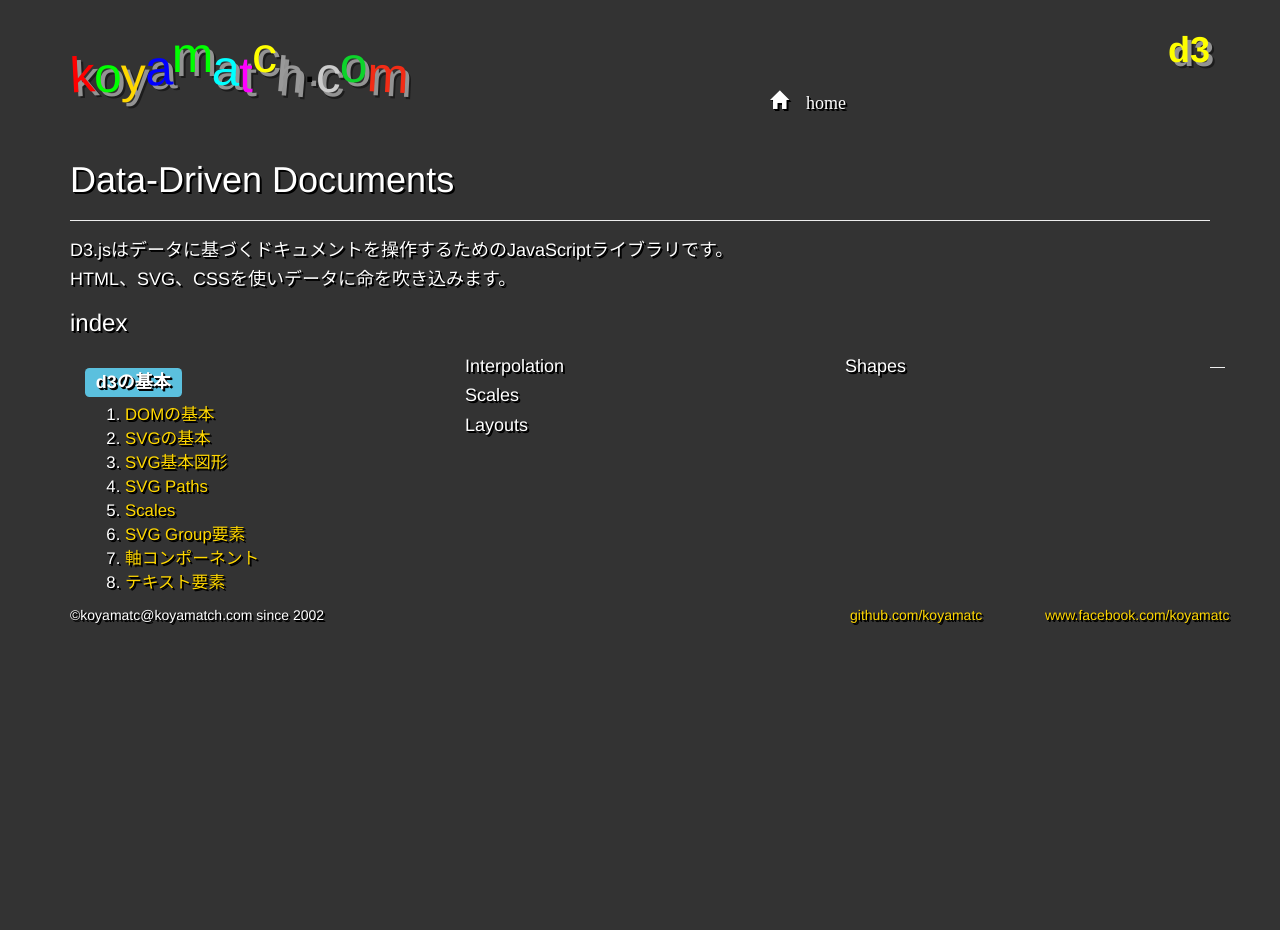
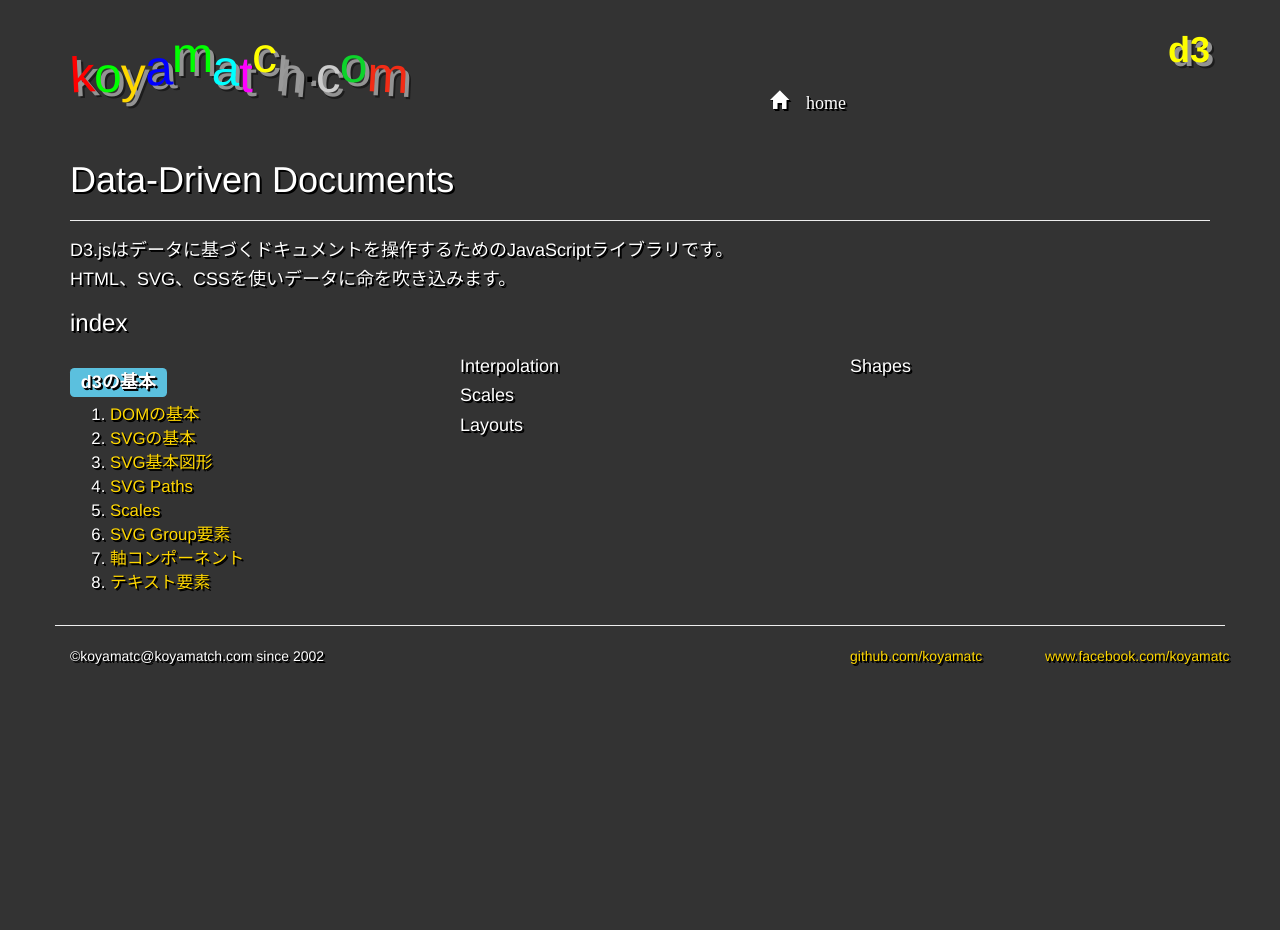
Before and after one commit to koyamatc/d3, a Jekyll site: the page built from index.md, in a window 1280 px wide. Built offline with Jekyll 4.4.1, drawn with Linux system fonts in a browser that asks for light colours; Markdown is read by kramdown in place of the engine named in the settings.

Commit message:
div attribute id="row" modified to class="row"

```diff
--- a/index.md
+++ b/index.md
@@ -12,7 +12,7 @@
 
 ###index
 
-<div id="row">
+<div class="row">
 	<div class="col-sm-4">
 		<h3><span class="label label-info">d3の基本</span></h3>
 		<ol class="post-list">
@@ -20,8 +20,8 @@
    				<li><a href="{{ post.url }}">{{ post.postTitle }}</a></li>
  			{% endfor %}
 		</ol>
+	</div>
 
-	</div>
 	<div class="col-sm-4">
 		<h4>Interpolation</h4>
 		<ul class="post-list">
@@ -36,6 +36,7 @@
    				<li><a href="{{ post.url }}">{{ post.postTitle }}</a></li>
  			{% endfor %}
 		</ul>
+
 		<h4>Layouts</h4>
 		<ul class="post-list">
  			{% for post in site.categories.layout %}
@@ -43,6 +44,7 @@
  			{% endfor %}
 		</ul>
 	</div>
+
 	<div class="col-sm-4">
 		<h4>Shapes</h4>
 		<ul class="post-list">
@@ -51,5 +53,4 @@
  			{% endfor %}
 		</ul>
 	</div>
-
 </div>
```
Also changed, not shown: 1 other file.
